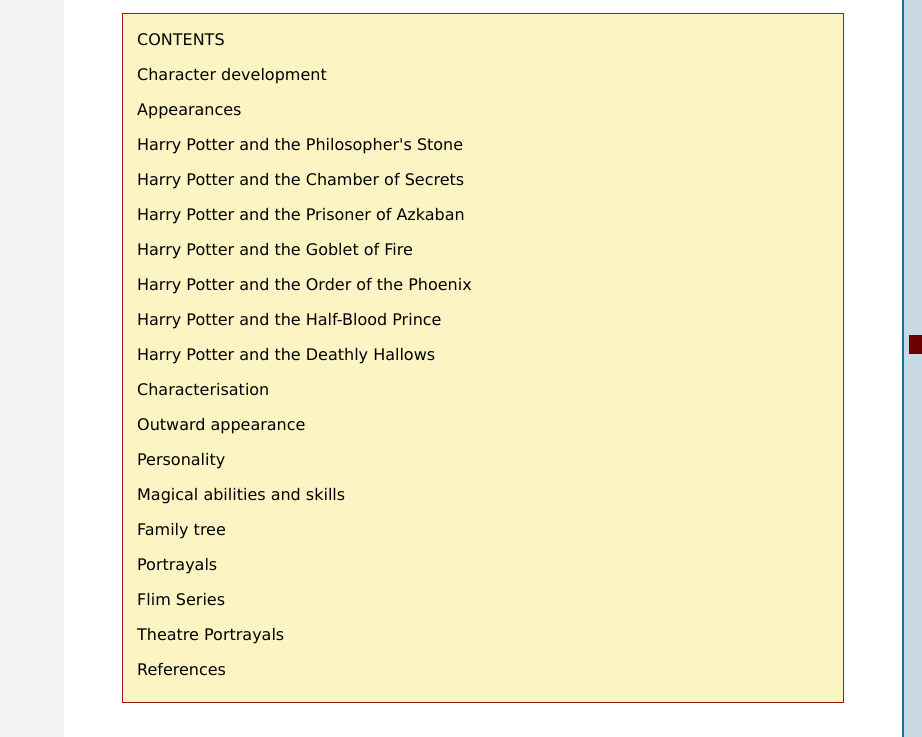
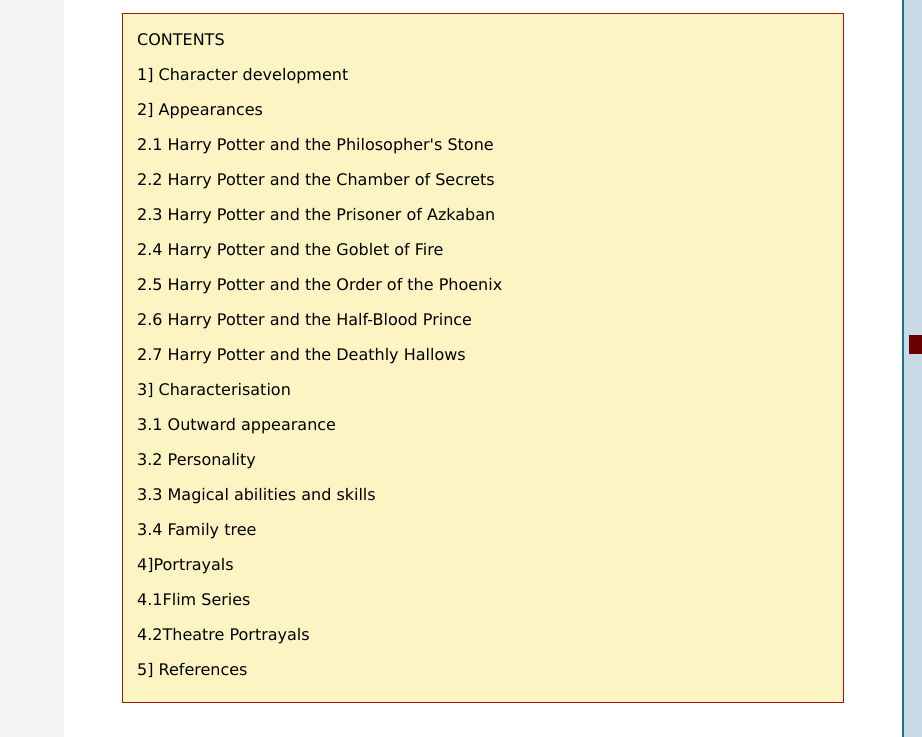
Before and after one commit to FadingNinja/RonWeasley, a plain HTML site: page index.html in a window 1280 px wide. Shown: the part 416-1153 px from the top of the page, 0-922 px from the left. Drawn offline with Linux system fonts and the light colour scheme.

Commit message:
fasbhfabg

```diff
--- a/index.html
+++ b/index.html
@@ -15,24 +15,24 @@
     <p><strong>Ronald Bilius Weasley</strong> is a fictional character in J. K. Rowling's Harry Potter fantasy novel series. His first appearance was in the first book of the series, <em>Harry Potter and the Philosopher's Stone</em>, as the best friend of Harry Potter and Hermione Granger. He is a member of the Weasley family, a pure blood family that resides in "The Burrow" outside Ottery St. Catchpole. Being the only member of the three main characters raised in magical society, he also provides insight into the Wizarding World's magical customs and traditions. Along with Harry and Hermione, he is a member of <strong>Gryffindor house</strong> and is present for most of the action throughout the series.</p>
     <div class="roncontents">
         <p>CONTENTS</p>
-<p>Character development</p>
-<p>Appearances</p>
-<p>Harry Potter and the Philosopher's Stone</p>
-<p>Harry Potter and the Chamber of Secrets</p>
-<p>Harry Potter and the Prisoner of Azkaban</p>
-<p>Harry Potter and the Goblet of Fire</p>
-<p>Harry Potter and the Order of the Phoenix</p>
-<p>Harry Potter and the Half-Blood Prince</p>
-<p>Harry Potter and the Deathly Hallows</p>
-<p>Characterisation</p>
-<p>Outward appearance</p>
-<p>Personality</p>
-<p>Magical abilities and skills</p>
-<p>Family tree</p>
-<p>Portrayals</p>
-<p>Flim Series</p>
-<p>Theatre Portrayals</p>
-<p>References</p>
+<p>1] Character development</p>
+<p>2] Appearances</p>
+<p>2.1 Harry Potter and the Philosopher's Stone</p>
+<p>2.2 Harry Potter and the Chamber of Secrets</p>
+<p>2.3 Harry Potter and the Prisoner of Azkaban</p>
+<p>2.4 Harry Potter and the Goblet of Fire</p>
+<p>2.5 Harry Potter and the Order of the Phoenix</p>
+<p>2.6 Harry Potter and the Half-Blood Prince</p>
+<p>2.7 Harry Potter and the Deathly Hallows</p>
+<p>3] Characterisation</p>
+<p>3.1 Outward appearance</p>
+<p>3.2 Personality</p>
+<p>3.3 Magical abilities and skills</p>
+<p>3.4 Family tree</p>
+<p>4]Portrayals</p>
+<p>4.1Flim Series</p>
+<p>4.2Theatre Portrayals</p>
+<p>5] References</p>
     </div>
 </div>
     <div class="ronimg">
```
